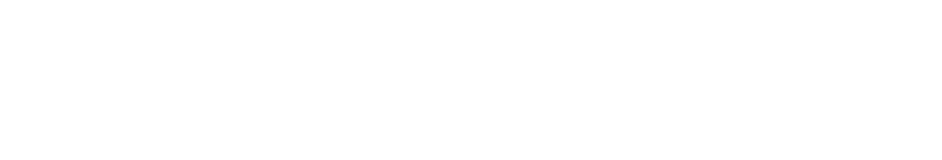
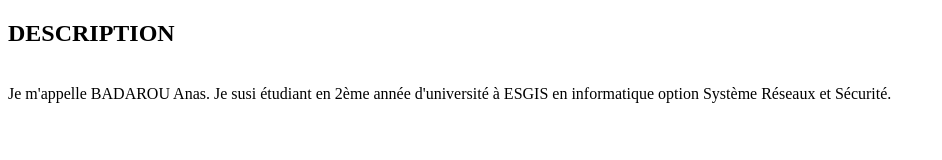
Before and after one commit to Badarou11/Mon_CV, a plain HTML site: page Mon_CV/index.html in a window 1280 px wide. Shown: the whole page, without its empty margins (0-942 px from the left). Drawn offline with Linux system fonts and the light colour scheme.

Commit message:
mise en place de la section description

```diff
--- a/Mon_CV/index.html
+++ b/Mon_CV/index.html
@@ -13,7 +13,8 @@
     </header>
 
     <Main>
-
+<h2>DESCRIPTION</h2>
+<br>Je m'appelle BADAROU Anas. Je susi étudiant en 2ème année d'université à ESGIS en informatique option Système Réseaux et Sécurité.
     </Main>
 
     <footer>
```
